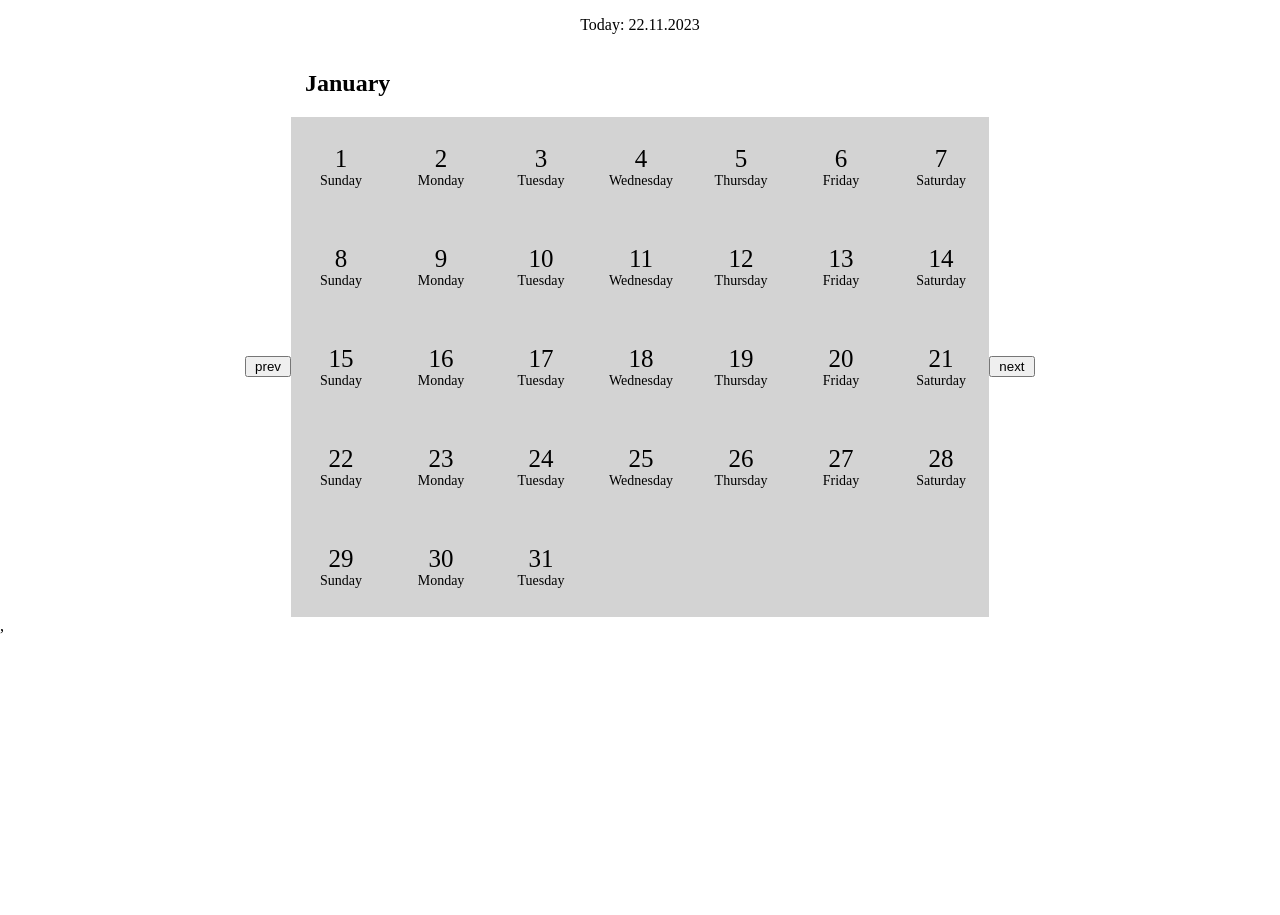
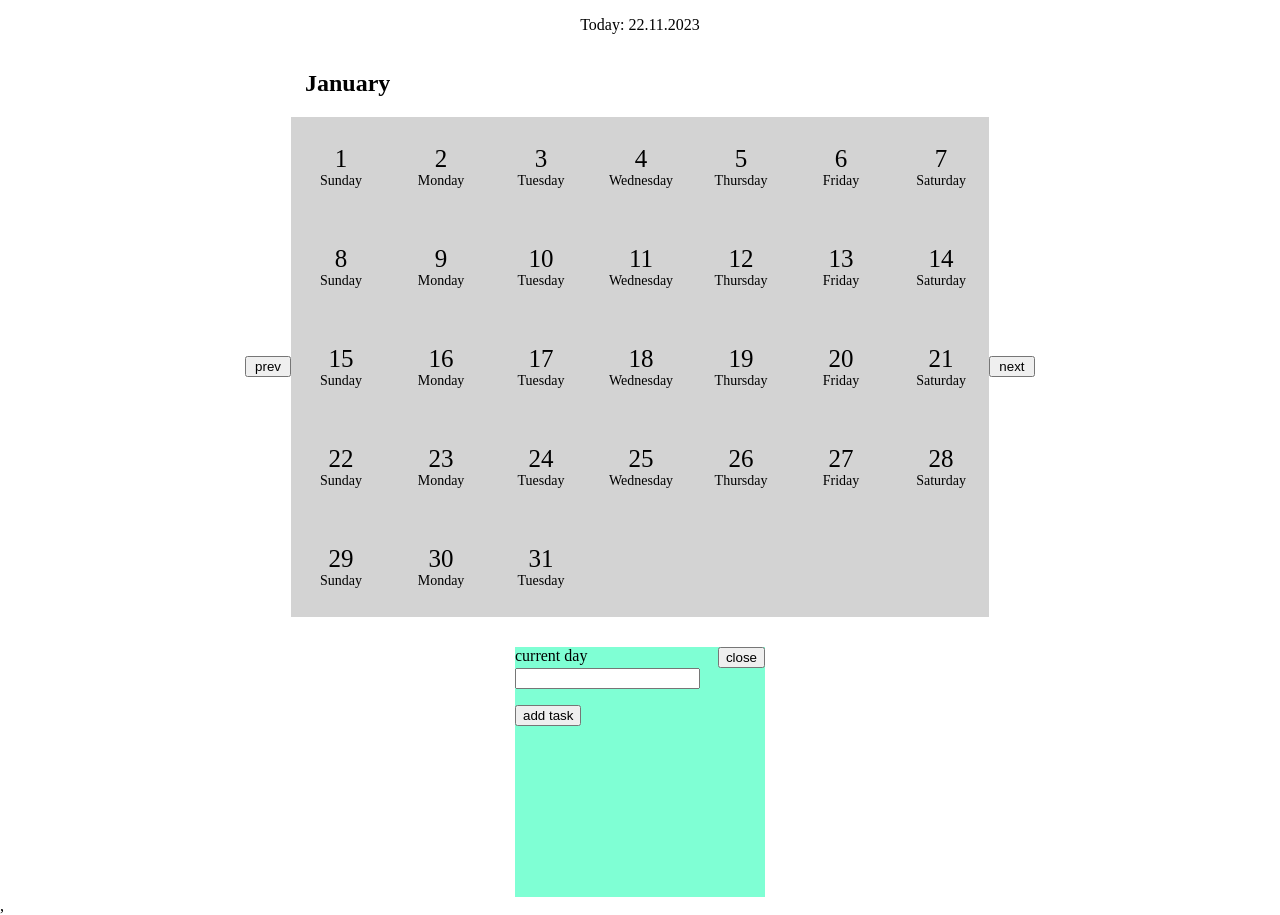
Before and after one commit to bondyaroslav/calendar-app, a React (Create React App) app: page / in a window 1280 px wide. Before the commit the page ends 800 px from the top, so only its background shows below. Built offline with nearby package versions, Linux system fonts and the light colour scheme.

Commit message:
save, refactor TaskList

```diff
--- a/src/App.css
+++ b/src/App.css
@@ -6,5 +6,12 @@ body {
     display: flex;
     flex-direction: row;
     justify-content: center;
+
+}
+
+.taskListWrapper {
+    display: flex;
+    justify-content: center;
     align-items: center;
+    margin-top: 30px;
 }
--- a/src/App.js
+++ b/src/App.js
@@ -4,16 +4,17 @@ import styles from "./Components/CurrentDate/CurrentDate.module.css"
 import CurrentDate from "./Components/CurrentDate/CurrentDate"
 import Calendar from "./Components/Calendar/Calendar"
 import calendarState from "./dates"
+import TaskList from "./Components/TaskList/TaskList";
 
 const App = () => {
-    const currentDate = calendarState.currentDate
-
     return (
         <div className="App">
             <div className="wrapper">
-                <CurrentDate classname={styles.CurrentDate} currentDate={currentDate}/>
+                <CurrentDate classname={styles.CurrentDate} currentDate={ calendarState.currentDate}/>
                 <Calendar calendarState={calendarState}/>
-                {/*<TaskList/>*/}
+                <div className={"taskListWrapper"}>
+                    <TaskList/>
+                </div>
             </div>
         </div>
     )
--- a/src/Components/TaskList/TaskList.jsx
+++ b/src/Components/TaskList/TaskList.jsx
@@ -1,56 +1,39 @@
-// import React, {useState} from "react";
-// import styles from "./TaskList.module.css"
-// import Task from "./Task";
-// import {addTaskActionCreator, deleteTaskActionCreator} from "../redux/calendarReducer";
-// import {useDispatch} from "react-redux";
-//
-// const TaskList = ({shown, tasks, selectedDay, closeTaskList}) => {
-//
-//     const dispatch = useDispatch()
-//
-//     const addTask = () => {
-//         let newTask = {
-//             id: 1,
-//             name: "task1",
-//             status: false,
-//             date: {
-//                 day: 1,
-//                 month: 8,
-//                 year: 2023
-//             }
-//         }
-//         dispatch(addTaskActionCreator(newTask))
-//     }
-//
-//     const deleteTask = () => {
-//         dispatch(deleteTaskActionCreator())
-//     }
-//
-//     if (shown === true) {
-//         return (
-//             <div className={styles.TaskList}>
-//                 <div className={styles.wrapper}>
-//                     <p>Task List</p>
-//                     <p>Day {selectedDay}</p>
-//                     <button className={styles.button} onClick={closeTaskList}>x</button>
-//                 </div>
-//                 <div>
-//                     <input placeholder={"enter new task"}
-//                            value={name}
-//                            onChange={event => addTaskName(event)}
-//                            onKeyPress={event => handleAddTaskKeyPress(event)}
-//                     />
-//                     <button onClick={() => {
-//                         addTask()
-//                     }}>add task
-//                     </button>
-//                 </div>
-//                 <ul className={styles.ul}>
-//                     {tasksElement}
-//                 </ul>
-//             </div>
-//         )
-//     } else return (<div></div>)
-// }
-//
-// export default TaskList
+import React, {useState} from "react";
+import styles from "./TaskList.module.css"
+
+const TaskList = () => {
+
+    const tasks = []
+
+    const addTask = (name) => {
+        let newTask = {
+            id: new Date().getTime(),
+            name: name,
+            status: false
+        }
+        tasks.push(newTask)
+        console.log(tasks)
+    }
+
+    const deleteTask = () => {
+
+    }
+
+    return (
+        <div className={styles.TaskList}>
+            <div className={styles.wrapper}>
+                <div className={styles.headerWrapper}>
+                    <div>current day</div>
+                    <button>close</button>
+                </div>
+                <input type="text"/>
+                <ul>
+
+                </ul>
+                <button onClick={() => {addTask("name")}}>add task</button>
+            </div>
+        </div>
+    )
+}
+
+export default TaskList
--- a/src/Components/TaskList/TaskList.module.css
+++ b/src/Components/TaskList/TaskList.module.css
@@ -6,19 +6,10 @@
     background-color: aquamarine;
 }
 
-.wrapper {
+
+
+.headerWrapper {
     display: flex;
     flex-direction: row;
     justify-content: space-between;
 }
-
-.button {
-    width: 25px;
-    height: 25px;
-}
-
-.ul {
-    display: flex;
-    flex-direction: column;
-    justify-content: flex-start;
-}
--- a/src/dates.js
+++ b/src/dates.js
@@ -83,5 +83,4 @@ const createYear = (year) => {
 }
 createYear(2023)
 
-
 export default calendarState
--- a/src/redux/reducers/calendarReducer.js
+++ /dev/null
@@ -1,13 +0,0 @@
-let initialState = {
-
-}
-
-const calendarReducer = (state = initialState, action) => {
-    switch (action.type) {
-
-        default:
-            return state
-    }
-}
-
-export default calendarReducer
--- /dev/null
+++ b/src/redux/reducers/taskReducer.js
@@ -0,0 +1,23 @@
+import calendarState from "../../dates";
+
+let initialState = {
+    isShowing: false,
+    months: calendarState.year.months
+}
+
+const ADD_TASK = "ADD_TASK"
+const DELETE_TASK = "DELETE_TASK"
+const TOGGLE_TASK_LIST = "TOGGLE_TASK_LIST"
+
+const taskReducer = (state = initialState, action) => {
+    switch (action.type) {
+        case (ADD_TASK):
+
+        default:
+            return state
+    }
+}
+
+export const addTaskAC = (task) => ({type: ADD_TASK, task})
+
+export default taskReducer
--- a/src/redux/store.js
+++ b/src/redux/store.js
@@ -1,8 +1,8 @@
 import {combineReducers, createStore} from "redux";
-import calendarReducer from "./reducers/calendarReducer";
+import taskReducer from "./reducers/taskReducer";
 
 let reducers = combineReducers({
-    calendar: calendarReducer,
+    taskList: taskReducer,
 })
 
 let store = createStore(reducers)
```
